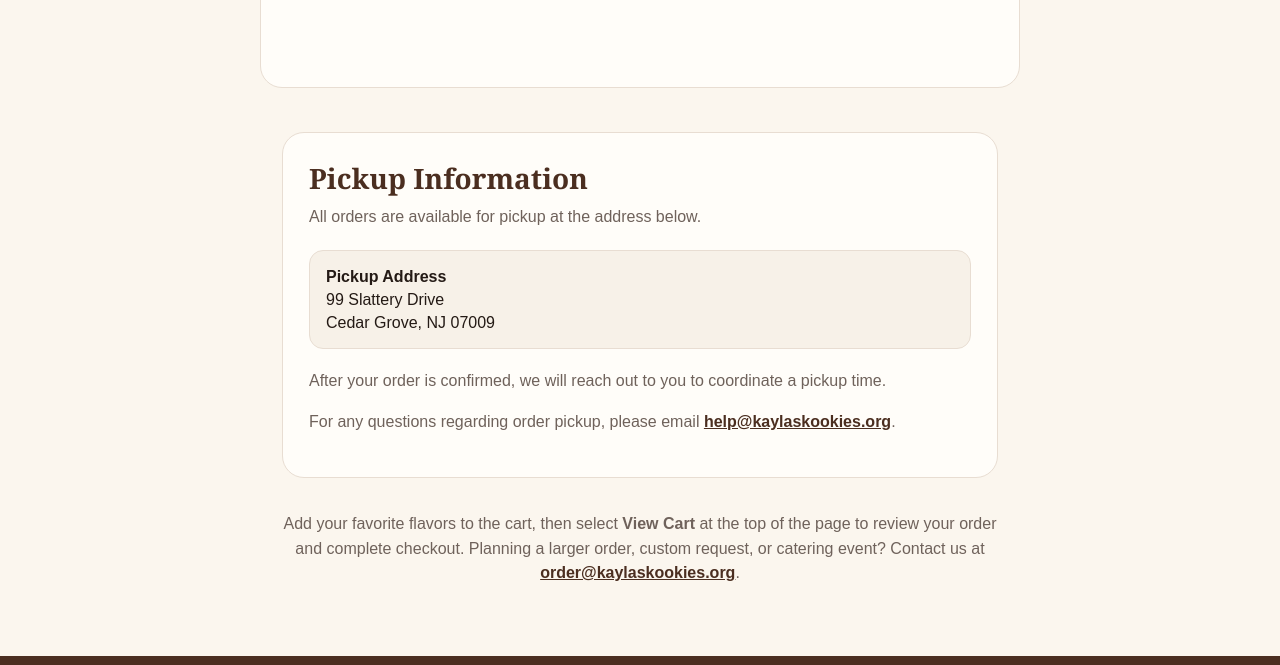
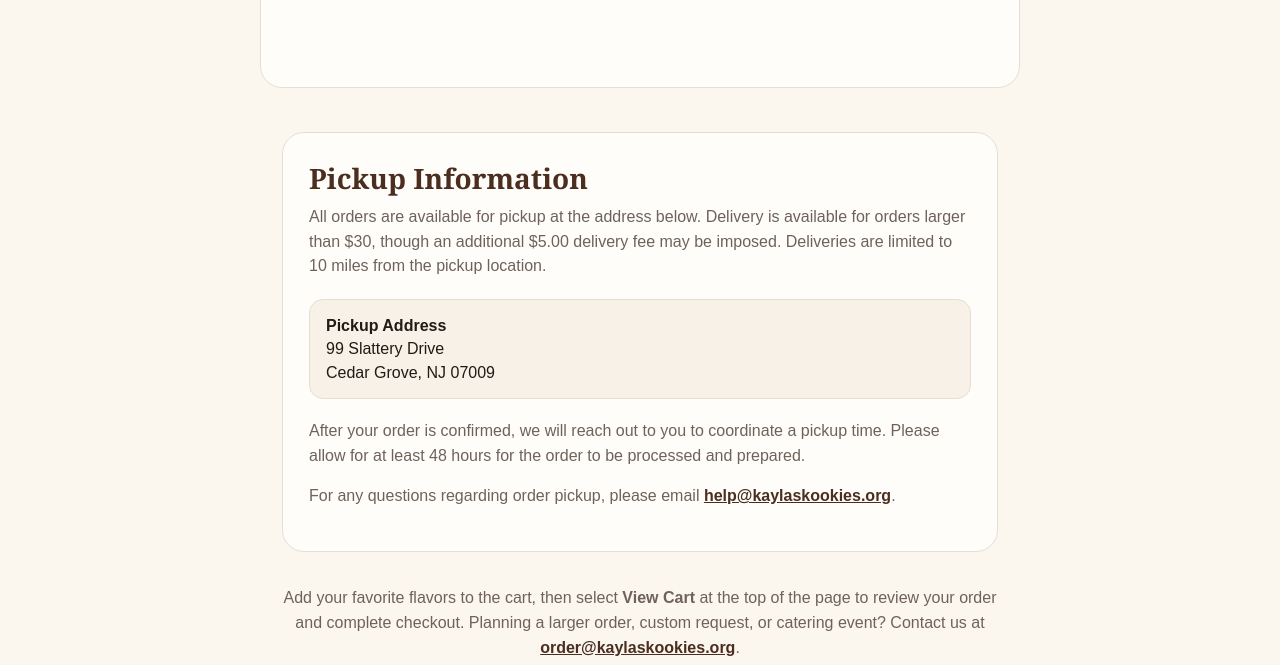
Before and after one commit to kayla786/Kaylas-Kookies-Store, a plain HTML site: page index.html in a window 1280 px wide. Shown: the part 631-1296 px from the top of the page. Drawn offline with Linux system fonts and the light colour scheme; a script that the page names is missing.

Commit message:
Update index.html

```diff
--- a/index.html
+++ b/index.html
@@ -126,7 +126,7 @@
       <h2 id="pickupHeading">Pickup Information</h2>
 
       <p class="intro">
-        All orders are available for pickup at the address below.
+        All orders are available for pickup at the address below. Delivery is available for orders larger than $30, though an additional $5.00 delivery fee may be imposed. Deliveries are limited to 10 miles from the pickup location.
       </p>
 
       <div class="location">
@@ -136,7 +136,7 @@
       </div>
 
       <p class="intro">
-        After your order is confirmed, we will reach out to you to coordinate a pickup time.
+        After your order is confirmed, we will reach out to you to coordinate a pickup time. Please allow for at least 48 hours for the order to be processed and prepared.
       </p>
 
       <p class="intro">
```
